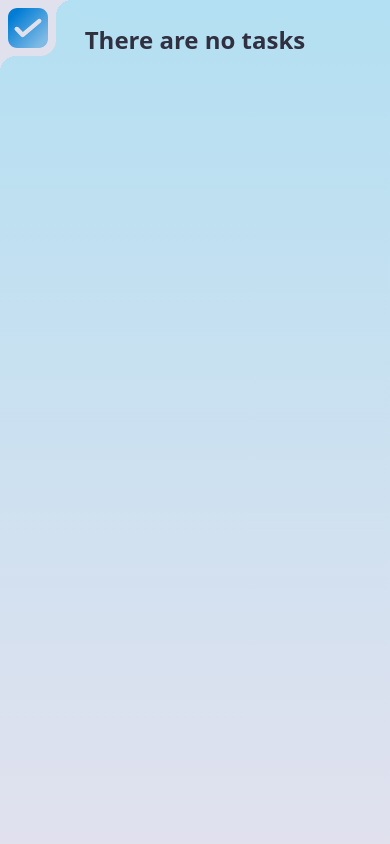
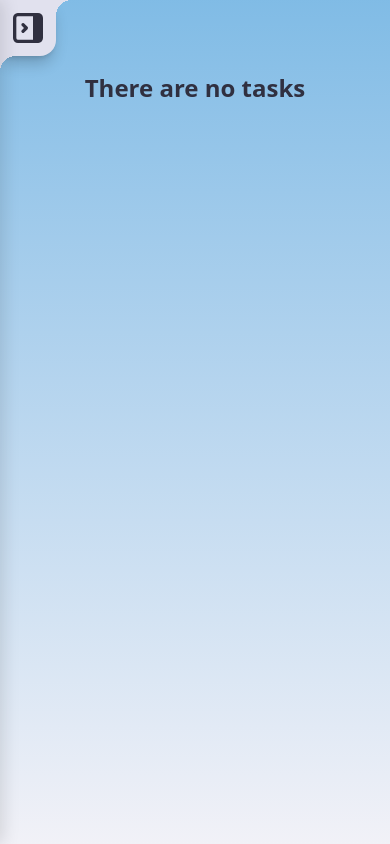
Before and after one commit to Davi-1903/ToDoList, a React app: page / in a window 390 px wide. Built offline with nearby package versions, Linux system fonts and the light colour scheme; the HTML template or start-up script is replaced by a standard one.

Commit message:
feat: implementar gerenciamento de tema e refatorar componentes

```diff
--- a/src/App.tsx
+++ b/src/App.tsx
@@ -61,7 +61,7 @@ export default function App() {
             {onAddTask && <New setAddTask={setAddTask} addNewTask={addNewTask} />}
             <Sidebar tasks={tasks} setAddTask={setAddTask} setTasks={setTasks} />
             <main className='col-span-2 sm:col-span-1'>
-                <section className='mx-auto max-w-5xl p-6'>
+                <section className='mx-auto max-w-5xl p-4'>
                     <ListTasks tasks={tasks} completTask={completTask} deleteTask={deleteTask} />
                 </section>
             </main>
--- a/src/components/ListTasks.tsx
+++ b/src/components/ListTasks.tsx
@@ -4,12 +4,12 @@ import Task from './Task';
 export default function ListTasks({ tasks, completTask, deleteTask }: ListTasksProps) {
     if (tasks.length === 0)
         return (
-            <h1 className='text-center text-2xl font-bold text-text-100 md:text-4xl dark:text-secund-100'>
+            <h1 className='text-center text-2xl font-bold text-text-100 not-sm:mt-14 md:text-4xl dark:text-secund-100'>
                 There are no tasks
             </h1>
         );
     return (
-        <ul className='flex flex-col gap-6'>
+        <ul className='flex flex-col gap-6 not-sm:pt-14'>
             {tasks.map(task => {
                 if (!task.isComplet)
                     return <Task key={task.id} {...task} completTask={completTask} deleteTask={deleteTask} />;
--- a/src/components/Sidebar.tsx
+++ b/src/components/Sidebar.tsx
@@ -1,38 +1,29 @@
 import { memo, useEffect, useRef, useState } from 'react';
-import { IconDownload, IconMoon, IconPlus, IconSun, IconUpload } from '@tabler/icons-react';
+import {
+    IconDownload,
+    IconLayoutSidebarRightCollapseFilled,
+    IconMoon,
+    IconPlus,
+    IconSun,
+    IconUpload,
+} from '@tabler/icons-react';
 import type { SidebarProps } from '../interfaces/Props';
-import type { Theme } from '../interfaces/Objects';
+import { useTheme } from '../context/themeContext';
 import { copyTasks, pasteTasks } from '../utils/tasks';
 import Logo from '../../public/logo.svg';
 import clsx from 'clsx';
 
 function Sidebar({ tasks, setAddTask, setTasks }: SidebarProps) {
-    const [theme, setTheme] = useState<Theme>(loadTheme);
+    const { theme, toggleTheme } = useTheme();
     const [isOpen, setOpen] = useState(false);
     const sidebarRef = useRef<HTMLDivElement | null>(null);
 
-    function loadTheme() {
-        const storage = localStorage.getItem('theme');
-        if (storage) return storage as Theme;
-        return window.matchMedia('(prefers-color-scheme: dark)').matches ? 'dark' : 'light';
-    }
-
-    function toggleTheme() {
-        setTheme(prev => (prev === 'light' ? 'dark' : 'light'));
-    }
+    useEffect(() => {
+        document.body.style.overflowY = isOpen ? 'hidden' : 'auto';
+    }, [isOpen]);
 
     useEffect(() => {
-        const root = document.documentElement;
-        if (theme === 'light') {
-            root.classList.remove('dark');
-        } else {
-            root.classList.add('dark');
-        }
-        localStorage.setItem('theme', theme);
-    }, [theme]);
-
-    useEffect(() => {
-        function handleResize() {
+        function handleResize(): void {
             setOpen(false);
         }
 
@@ -42,11 +33,19 @@ function Sidebar({ tasks, setAddTask, setTasks }: SidebarProps) {
             }
         }
 
+        function handleKeydown(event: KeyboardEvent): void {
+            if (event.key === 'Escape') {
+                setOpen(false);
+            }
+        }
+
         window.addEventListener('resize', handleResize);
         document.addEventListener('mousedown', handleClick);
+        document.addEventListener('keydown', handleKeydown);
         return () => {
             window.removeEventListener('resize', handleResize);
             document.removeEventListener('mousedown', handleClick);
+            document.removeEventListener('keydown', handleKeydown);
         };
     }, []);
 
@@ -54,21 +53,21 @@ function Sidebar({ tasks, setAddTask, setTasks }: SidebarProps) {
         <div
             className={clsx(
                 'fixed inset-0 z-1 h-full transition-all duration-100 sm:static print:hidden',
-                isOpen ? 'pointer-events-auto backdrop-blur-2xl' : 'pointer-events-none backdrop-blur-none',
+                isOpen ? 'pointer-events-auto backdrop-blur-md' : 'pointer-events-none backdrop-blur-none',
             )}
         >
             <button
-                className='pointer-events-auto relative cursor-pointer rounded-br-2xl bg-secund-100 p-2 sm:hidden'
+                className='group pointer-events-auto relative cursor-pointer rounded-br-2xl bg-secund-100 p-2 shadow-lg shadow-black/20 sm:hidden'
                 onClick={() => setOpen(true)}
             >
                 <div className='absolute top-0 -right-4 aspect-square h-4 bg-secund-100 mask-radial-from-transparent mask-radial-from-4 mask-radial-to-black mask-radial-to-4 mask-radial-at-bottom-right'></div>
                 <div className='absolute -bottom-4 left-0 aspect-square h-4 bg-secund-100 mask-radial-from-transparent mask-radial-from-4 mask-radial-to-black mask-radial-to-4 mask-radial-at-bottom-right'></div>
-                <img src={Logo} alt='Logo' className='h-10' />
+                <IconLayoutSidebarRightCollapseFilled size={40} className='fill-text-100 transition-all duration-100' />
             </button>
             <div
                 ref={sidebarRef}
                 className={clsx(
-                    'pointer-events-auto absolute top-0 flex min-h-screen w-fit flex-col gap-6 bg-secund-100 p-4 transition-all duration-100 sm:sticky',
+                    'pointer-events-auto absolute top-0 flex min-h-screen w-fit flex-col gap-6 bg-secund-100 p-4 shadow-[3px_0_1rem_#00000020] transition-all duration-100 sm:sticky',
                     isOpen ? 'translate-x-0' : 'not-sm:-translate-x-full',
                 )}
             >
--- a/src/components/Task.tsx
+++ b/src/components/Task.tsx
@@ -18,7 +18,7 @@ export default function Task({ id, title, description, isComplet, completTask, d
     return (
         <article
             className={clsx(
-                'grid gap-4 rounded-xl bg-secund-100 p-4 grid-task-sm not-print:shadow-lg not-print:shadow-secund-50/50 md:grid-task-lg print:border-2 print:text-text-100',
+                'grid gap-4 rounded-xl bg-secund-100 p-4 grid-task-sm not-print:shadow-lg not-print:shadow-gray-900/20 md:grid-task-lg print:border-2 print:text-text-100',
                 emerge ? 'animate-explosion' : 'animate-implosion',
             )}
             onAnimationEnd={onAnimationEnd}
--- /dev/null
+++ b/src/context/themeContext.tsx
@@ -0,0 +1,32 @@
+import { createContext, useContext, useEffect, useState, type ReactNode } from 'react';
+import type { Theme, ThemeContextType } from '../interfaces/Objects';
+import { loadTheme } from '../utils/theme';
+
+const themeContext = createContext<ThemeContextType>({
+    theme: 'light',
+    toggleTheme: () => {},
+});
+
+export function ThemeProvider({ children }: { children: ReactNode }) {
+    const [theme, setTheme] = useState<Theme>(loadTheme);
+
+    function toggleTheme(): void {
+        setTheme(prev => (prev === 'light' ? 'dark' : 'light'));
+    }
+
+    useEffect(() => {
+        const root = document.documentElement;
+        if (theme === 'light') {
+            root.classList.remove('dark');
+        } else {
+            root.classList.add('dark');
+        }
+        localStorage.setItem('theme', theme);
+    }, [theme]);
+
+    return <themeContext.Provider value={{ theme, toggleTheme }}>{children}</themeContext.Provider>;
+}
+
+export function useTheme() {
+    return useContext(themeContext);
+}
--- a/src/globals.css
+++ b/src/globals.css
@@ -1,13 +1,12 @@
 @import 'tailwindcss';
 
 :root {
-    --first-color: skyblue;
+    --first-color: #56a5dd;
     --secund-color: #e1e1ee;
     --text-color: #303040;
 }
 
 .dark {
-    --first-color: #56a5dd;
     --secund-color: #0c1117;
     --text-color: #d0d0c0;
 }
@@ -48,7 +47,7 @@
         display: grid;
         min-height: 100vh;
         grid-template: 1fr / auto 1fr;
-        background-image: linear-gradient(to bottom, var(--color-first-400), var(--secund-color));
+        background-image: linear-gradient(to bottom, var(--color-first-400), var(--color-secund-200));
     }
 }
 
--- a/src/index.tsx
+++ b/src/index.tsx
@@ -1,5 +1,6 @@
 import React from 'react';
 import ReactDOM from 'react-dom/client';
+import { ThemeProvider } from './context/themeContext';
 import App from './App';
 import './globals.css';
 
@@ -8,7 +9,9 @@ if (rootEl) {
     const root = ReactDOM.createRoot(rootEl);
     root.render(
         <React.StrictMode>
-            <App />
+            <ThemeProvider>
+                <App />
+            </ThemeProvider>
         </React.StrictMode>,
     );
 }
--- a/src/interfaces/Objects.ts
+++ b/src/interfaces/Objects.ts
@@ -6,3 +6,8 @@ export interface Task {
     description: string;
     isComplet: boolean;
 }
+
+export interface ThemeContextType {
+    theme: Theme;
+    toggleTheme: () => void;
+}
--- /dev/null
+++ b/src/utils/theme.ts
@@ -0,0 +1,7 @@
+import type { Theme } from '../interfaces/Objects';
+
+export function loadTheme(): Theme {
+    const storage = localStorage.getItem('theme');
+    if (storage) return storage as Theme;
+    return window.matchMedia('(prefers-color-scheme: dark)').matches ? 'dark' : 'light';
+}
```
